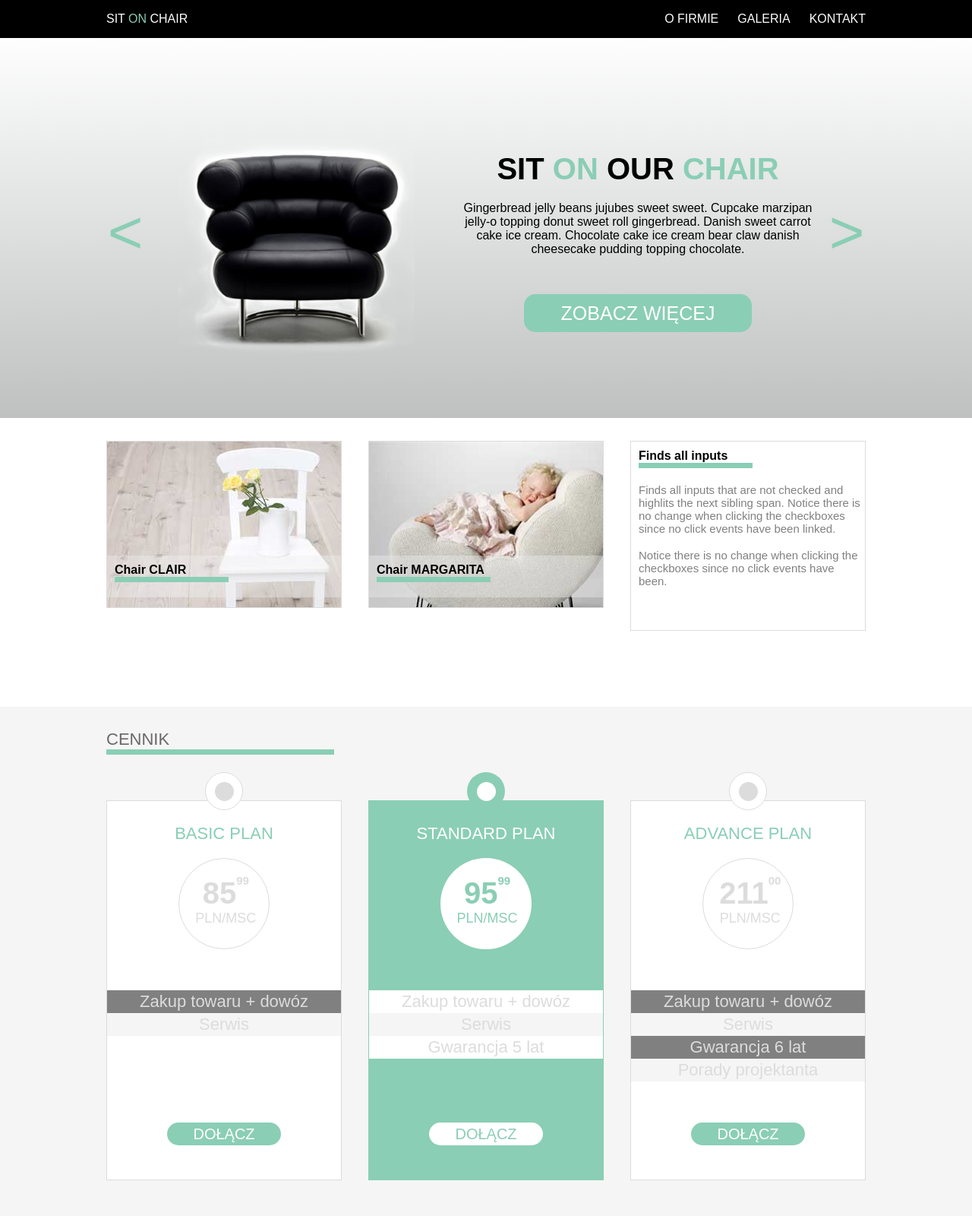
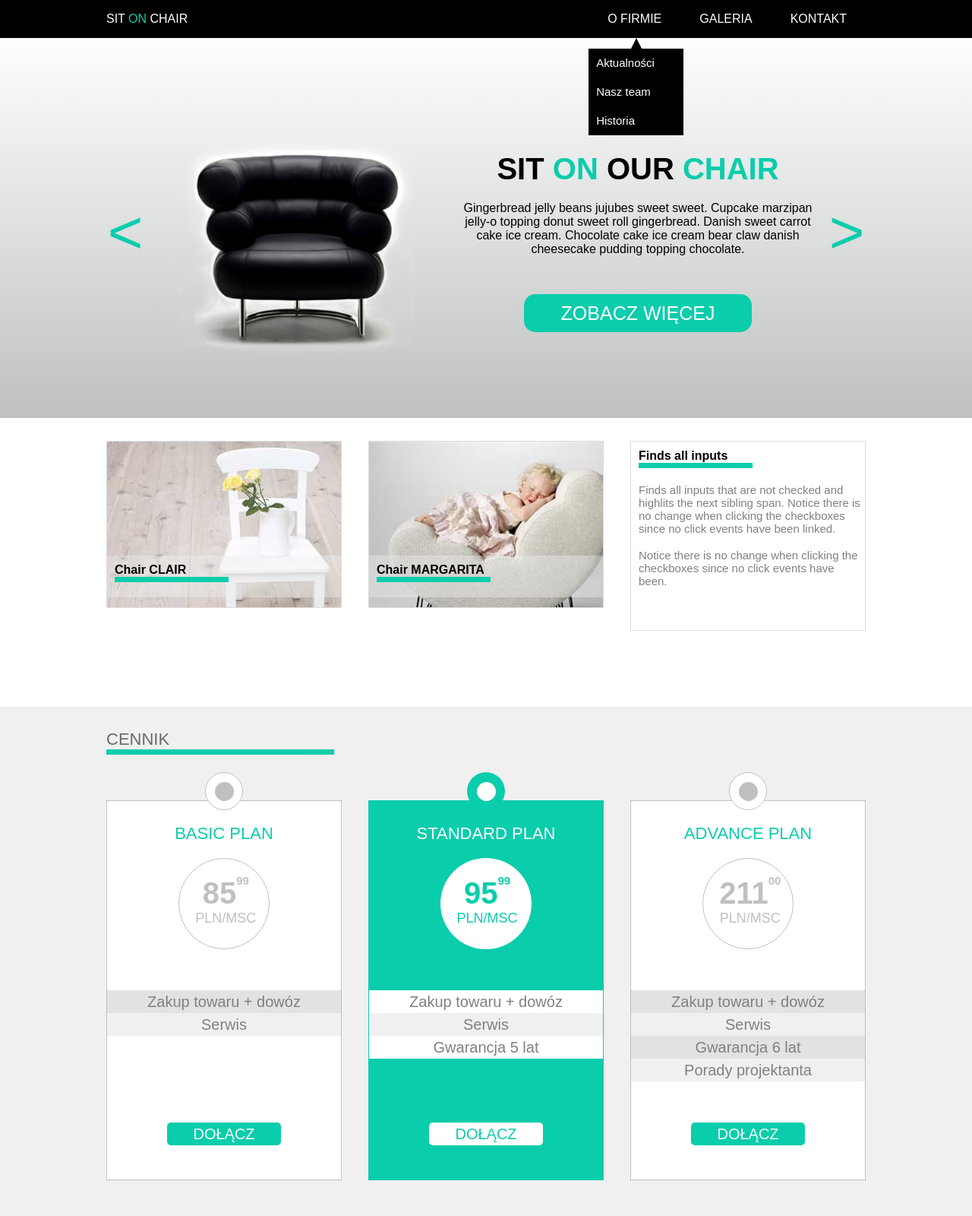
Before and after one commit to podsi08/Sit-On-Chair, a plain HTML site: page index.html in a window 1280 px wide. Shown: the top 1600 px of the page at 76% size. Drawn offline with Linux system fonts and the light colour scheme.

Commit message:
all sections finished without js

```diff
--- a/css/style.css
+++ b/css/style.css
@@ -43,6 +43,7 @@ body {
 header {
     background-color: black;
     width: 100%;
+    max-height: 50px;
 }
 
 header .logo {
@@ -54,27 +55,58 @@ header .logo {
 }
 
 header .coloured, .about .coloured {
-    color: #8aceb5;
+    color: #0acdab;
 }
 
-nav ul {
+nav .menu {
     float: right;
     list-style: none;
 }
 
-nav li {
+nav .menu>li {
     float: left;
+    margin-left: 25px;
+    margin-right: 25px;
 }
 
-nav a {
+nav .menu>li>a {
     color: white;
     text-decoration: none;
     text-transform: uppercase;
-    padding-left: 25px;
     line-height: 50px;
     font-weight: 500;
 }
 
+.drop_down_menu .triangle {
+    margin: auto;
+    width: 0;
+    height: 0;
+    border-left: 7px solid transparent;
+    border-right: 7px solid transparent;
+    border-bottom: 14px solid black;
+}
+
+.drop_down_menu {
+    width: 125px;
+    list-style: none;
+    position: absolute;
+    margin-left: -25px;
+    z-index: 10;
+}
+
+.drop_down_menu li {
+    background-color: black;
+    text-align: left;
+    padding: 10px;
+}
+
+.drop_down_menu a {
+    font-size: 15px;
+    line-height: 12px;
+    background-color: black;
+    text-decoration: none;
+    color: white;
+}
 
 /* section 1 - about company */
 
@@ -92,7 +124,7 @@ nav a {
 }
 
 .arrow {
-    color: #8aceb5;
+    color: #0acdab;
     font-size: 80px;
     width: 5%;
     height: 100%;
@@ -100,6 +132,7 @@ nav a {
     float: left;
     text-align: center;
     padding-top: 110px;
+    cursor: pointer;
 }
 
 .chair {
@@ -129,7 +162,7 @@ nav a {
 }
 
 .about__button {
-    background-color: #8aceb5;
+    background-color: #0acdab;
     border-radius: 15px;
     width: 300px;
     margin-top: 30px;
@@ -202,7 +235,7 @@ nav a {
     width: 150px;
     height: 7px;
     display: block;
-    background-color: #8aceb5;
+    background-color: #0acdab;
 }
 
 .photos p {
@@ -217,7 +250,7 @@ nav a {
 .listOfPrices {
     height: 700px;
     width: 100%;
-    background-color: whitesmoke;
+    background-color: #f0f0f0;
 }
 
 .title {
@@ -233,7 +266,7 @@ nav a {
     width: 300px;
     height: 7px;
     display: block;
-    background-color: #8aceb5;
+    background-color: #0acdab;
 }
 
 .listOfPrices__box {
@@ -251,13 +284,13 @@ nav a {
 }
 
 .colorBox1 {
-    border: gainsboro 1px solid;
+    border: #c0c0c0 1px solid;
     background-color: white;
 }
 
 .colorBox2 {
-    border: #8aceb5 1px solid;
-    background-color: #8aceb5;
+    border: #0acdab 1px solid;
+    background-color: #0acdab;
 }
 
 .circle1 {
@@ -271,12 +304,12 @@ nav a {
 }
 
 .colorBox1 .circle1 {
-    border: 1px solid gainsboro;
+    border: 1px solid #c0c0c0;
     background-color: white;
 }
 
 .colorBox2 .circle1 {
-    background-color: #8aceb5;
+    background-color: #0acdab;
 }
 
 .circle2 {
@@ -289,7 +322,7 @@ nav a {
 }
 
 .colorBox1 .circle2 {
-    background-color: gainsboro;
+    background-color: #c0c0c0;
 }
 
 .colorBox2 .circle2 {
@@ -304,7 +337,7 @@ nav a {
 }
 
 .colorBox1 .plan {
-    color: #8aceb5;
+    color: #0acdab;
 }
 
 .colorBox2 .plan {
@@ -322,12 +355,12 @@ nav a {
 }
 
 .colorBox1 .bigCircle {
-    border: 1px solid gainsboro;
-    color: gainsboro;
+    border: 1px solid #c0c0c0;
+    color: #c0c0c0;
 }
 
 .colorBox2 .bigCircle {
-    color: #8aceb5;
+    color: #0acdab;
     background-color: white;
 }
 
@@ -359,18 +392,18 @@ nav a {
     width: 100%;
     position: absolute;
     top: 50%;
-    font-size: 22px;
+    font-size: 20px;
     line-height: 30px;
     text-align: center;
-    color: gainsboro;
+    color: gray;
 }
 
 .colorBox1 li:nth-child(2n + 1) {
-    background-color: grey;
+    background-color: #e2e2e2;
 }
 
 .listOfPrices__box li:nth-child(2n) {
-    background-color: whitesmoke;
+    background-color: #f0f0f0;
 }
 
 .colorBox2 li:nth-child(2n + 1) {
@@ -379,7 +412,7 @@ nav a {
 
 .listOfPrices__button {
     width: 150px;
-    border-radius: 15px;
+    border-radius: 5px;
     font-size: 20px;
     position: absolute;
     top: 85%;
@@ -388,16 +421,17 @@ nav a {
     text-transform: uppercase;
     text-align: center;
     line-height: 30px;
+    cursor: pointer;
 }
 
 .colorBox1 .listOfPrices__button {
-    background-color: #8aceb5;
+    background-color: #0acdab;
     color: white;
 }
 
 .colorBox2 .listOfPrices__button {
     background-color: white;
-    color: #8aceb5;
+    color: #0acdab;
 }
 
 
@@ -405,7 +439,7 @@ nav a {
 
 .contactForm {
     width: 100%;
-    height: 500px;
+    height: 450px;
 }
 
 .contactForm__left {
@@ -425,7 +459,7 @@ form input {
     height: 50px;
     width: 600px;
     display: block;
-    border: 1px solid #8aceb5;
+    border: 1px solid #0acdab;
     margin-bottom: 15px;
 
 }
@@ -433,7 +467,7 @@ form input {
 form textarea {
     width: 600px;
     height: 200px;
-    border: 1px solid #8aceb5;
+    border: 1px solid #0acdab;
 }
 
 ::placeholder {
@@ -450,18 +484,24 @@ form textarea {
     margin-left: 50px;
 }
 
+/* removing of default chceckbox*/
 .contactForm__right input[type="checkbox"] {
     position: absolute;
     opacity: 0;
     cursor: pointer;
 }
 
+/* new checkmark */
 .contactForm__right .checkmark {
+    height: 35px;
+    width: 35px;
+    border: 1px solid #0acdab;
     display: inline-block;
-    height: 50px;
-    width: 50px;
-    background: url("../images/form_ok.jpg") no-repeat;
-    border: 1px solid #8aceb5;
+}
+
+/* when checked add a background to checkmark */
+.contactForm__right input:checked ~ .checkmark {
+    background: url("../images/form_ok.jpg") no-repeat center/contain;
 }
 
 .contactForm__right .consent {
@@ -469,22 +509,21 @@ form textarea {
     color: gray;
     display: inline-block;
     width: 240px;
-    margin-top: -5px;
-    border: 1px red solid;
+    vertical-align: top;
 }
 
 form input[type="submit"] {
-    text-decoration: none;
     text-transform: uppercase;
     color: white;
     font-size: 25px;
     line-height: 50px;
     display: block;
     text-align: center;
-    background-color: #8aceb5;
+    background-color: #0acdab;
     border-radius: 15px;
     width: 300px;
     margin-top: 30px;
+    cursor: pointer;
 }
 
 /* footer */
--- a/index.html
+++ b/index.html
@@ -2,6 +2,7 @@
 <html lang="pl-PL">
 <head>
     <meta charset="UTF-8"/>
+    <meta name="viewport" content="width=device-width, initial-scale=1.0">
     <title>Sit On Chair</title>
     <link rel="stylesheet" href="./css/style.css"/>
 </head>
@@ -10,8 +11,15 @@
         <div class="container clearfix">
             <div class="logo">sit <span class="coloured">on</span> chair</div>
             <nav>
-                <ul>
-                    <li><a href="#">o firmie</a></li>
+                <ul class="menu">
+                    <li><a href="#">o firmie</a>
+                        <ul class="drop_down_menu">
+                            <div class="triangle"></div>
+                            <li><a href="#">Aktualności</a></li>
+                            <li><a href="#">Nasz team</a></li>
+                            <li><a href="#">Historia</a></li>
+                        </ul>
+                    </li>
                     <li><a href="#">galeria</a></li>
                     <li><a href="#">kontakt</a></li>
                 </ul>
```
